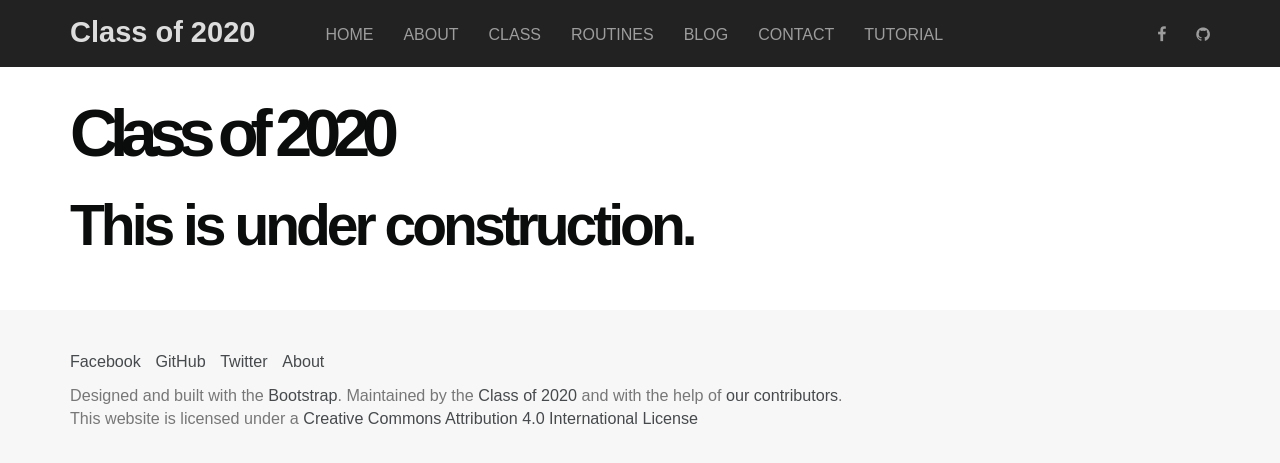
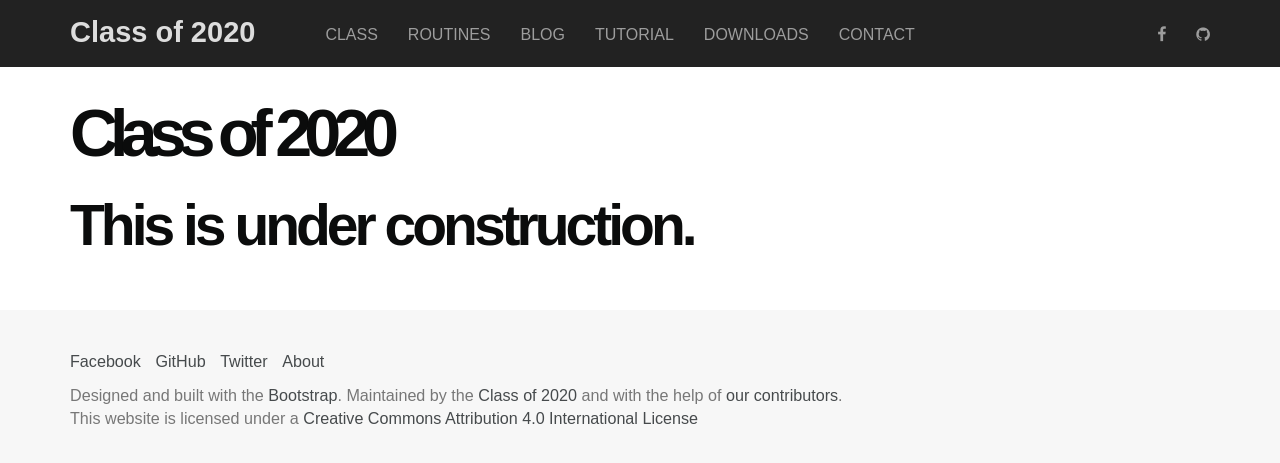
Before and after one commit to Classof2020/classof2020.github.io, a Jekyll site: the page built from index.md, in a window 1280 px wide. Shown: the top 463 px of the page. Built offline with Jekyll 4.4.1, drawn with Linux system fonts in a browser that asks for light colours; nearby versions of some CDN libraries; some web fonts are replaced.

Commit message:
fix menu toggle

```diff
--- a/_includes/header.html
+++ b/_includes/header.html
@@ -4,19 +4,12 @@
       <button type="button" class="navbar-toggle collapsed" data-toggle="collapse" data-target="#navbar" aria-expanded="false"> <span class="sr-only">Toggle navigation</span> <span class="icon-bar"></span> <span class="icon-bar"></span> <span class="icon-bar"></span> </button> <a class="navbar-brand" href="{{ '/' | prepend: site.baseurl }}">Class of 2020</a> </div>
     <div class="collapse navbar-collapse" id="navbar">
       <ul class="nav navbar-nav">
-        <li><a href="{{ '/' | prepend: site.baseurl }}">Home</a>
-        </li>
-        <li><a href="{{ '/about/' | prepend: site.baseurl }}">About</a>
-        </li>
-        <li><a href="{{ '/class/' | prepend: site.baseurl }}">Class</a>
-        </li>
-        <li><a href="{{ '/routines/' | prepend: site.baseurl }}">Routines</a>
-        </li>
-        <li><a href="{{ '/blog/' | prepend: site.baseurl }}">Blog</a>
-        </li>
+        <li><a href="{{ '/class/' | prepend: site.baseurl }}">Class</a></li>
+        <li><a href="{{ '/routines/' | prepend: site.baseurl }}">Routines</a></li>
+        <li><a href="{{ '/blog/' | prepend: site.baseurl }}">Blog</a></li>
+        <li><a href="{{ '/tutorial/' | prepend: site.baseurl }}">Tutorial</a></li>
+        <li><a href="{{ '/tutorial/' | prepend: site.baseurl }}">Downloads</a></li>
         <li><a href="#">Contact</a>
-        </li>
-		<li><a href="{{ '/tutorial/' | prepend: site.baseurl }}">Tutorial</a>
         </li>
       </ul>
       <ul class="nav navbar-nav navbar-right">
--- a/_layouts/base.html
+++ b/_layouts/base.html
@@ -21,10 +21,10 @@
 	<link rel="canonical" href="{{ page.url | replace:'index.html','' | prepend: site.baseurl | prepend: site.url }}">
   <link rel="stylesheet" media="screen" href="https://fontlibrary.org/face/hk-grotesk" type="text/css"/>
 	<link rel="stylesheet" href="{{ '/assets/css/bootstrap.min.css' | prepend: site.baseurl }}">
+  <link rel="stylesheet" href="{{ '/css/main.css' | prepend: site.baseurl }}">
+	<link rel="stylesheet" href="{{ '/assets/css/font-awesome.min.css' | prepend: site.baseurl }}">
 	<script src="https://ajax.googleapis.com/ajax/libs/jquery/3.1.1/jquery.min.js"></script>
-	<link rel="stylesheet" href="{{ '/assets/js/bootstrap.min.js' | prepend: site.baseurl }}">
-	<link rel="stylesheet" href="{{ '/css/main.css' | prepend: site.baseurl }}">
-	<link rel="stylesheet" href="{{ '/assets/css/font-awesome.min.css' | prepend: site.baseurl }}">
+	<script src="https://maxcdn.bootstrapcdn.com/bootstrap/3.3.7/js/bootstrap.min.js"></script>
   </head>
 
   <body>
```
